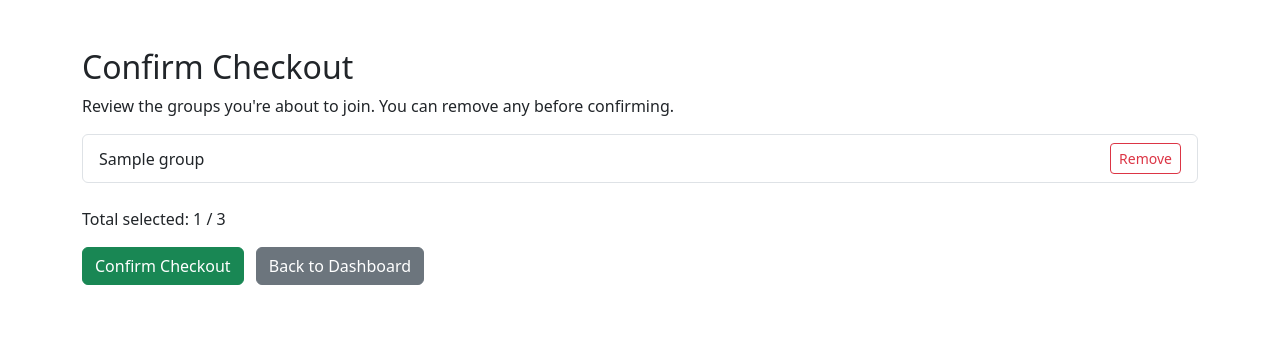
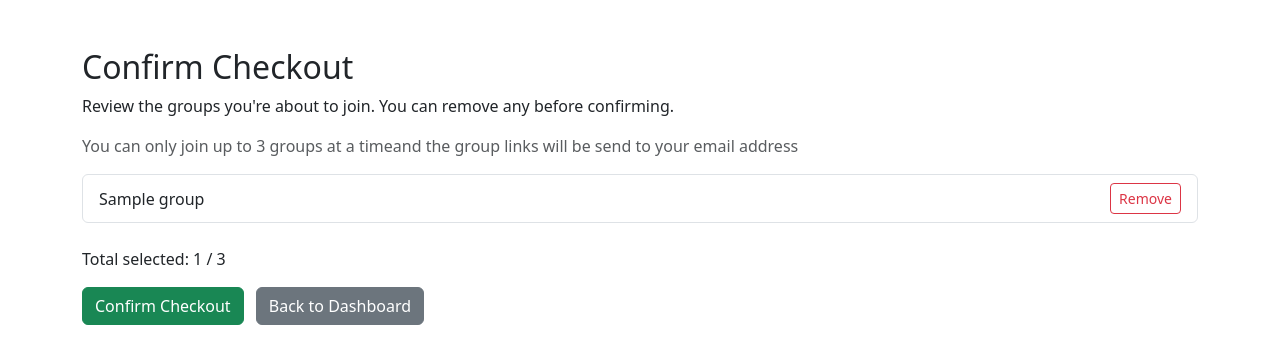
Before and after one commit to AshleyMush/Zimbos, a Flask app: page /checkout in a window 1280 px wide. Shown: the top 364 px of the page. Run offline with Flask 3, Linux system fonts and the light colour scheme; a user stored in the database is signed in; tables that the repository leaves empty hold one stand-in row (values such as "Sample post").

```diff
--- a/templates/main/checkout.html
+++ b/templates/main/checkout.html
@@ -11,6 +11,7 @@
   </form>
   <h2>Confirm Checkout</h2>
   <p>Review the groups you're about to join. You can remove any before confirming.</p>
+    <p class="text-muted">You can only join up to {{ limit }} groups at a timeand the group links will be send to your email address</p>
 
   <ul class="list-group mb-4" id="checkout-list">
     {% for group in groups %}
@@ -23,7 +24,7 @@
 
   <p>Total selected: <span id="total-count">{{ basket_count }}</span> / {{ limit }}</p>
 
-  <button type="button" class="btn btn-success me-2" id="confirm-btn" {% if basket_count == 0 %}disabled{% endif %}>Confirm Checkout</button>
+  <a href="{{ url_for('main.checkout') }}" class="btn btn-success me-2" id="confirm-btn" {% if basket_count == 0 %}disabled{% endif %}>Confirm Checkout</a>
   <a href="{{ url_for('main.dashboard') }}" class="btn btn-secondary">Back to Dashboard</a>
 </div>
 {% endblock %}
--- a/views/auth/routes.py
+++ b/views/auth/routes.py
@@ -59,7 +59,7 @@ def login():
             flash('Logged in successfully', 'success')
 
             if user.role == 'Admin':
-                return redirect(url_for('admin.list_groups.'))
+                return redirect(url_for('admin.list_groups'))
             return redirect(url_for('main.dashboard'))
 
         flash('Login unsuccessful. Check email and password.', 'danger')
```
